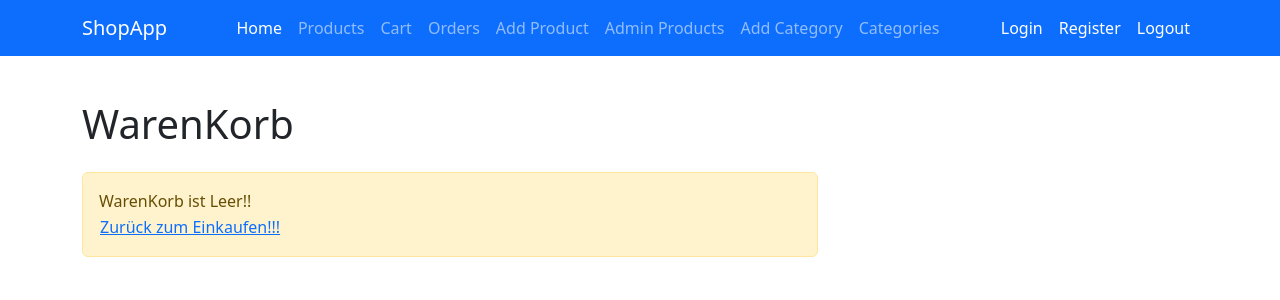
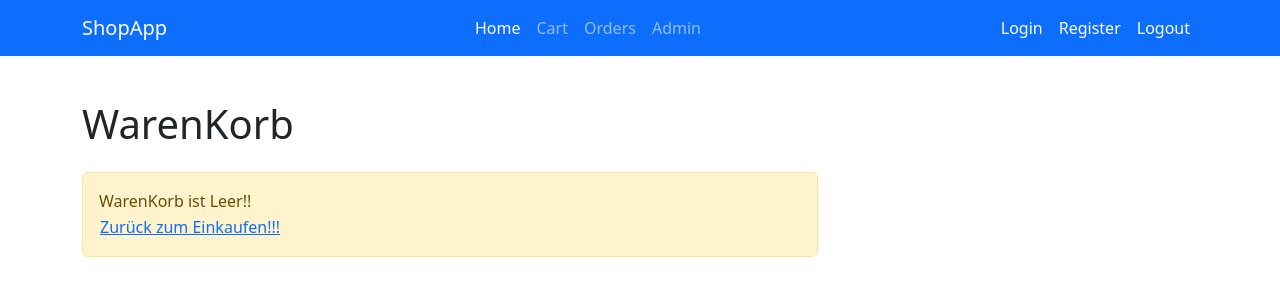
Before and after one commit to sbrycbc/my-shop-app, an Angular app: page /cart in a window 1280 px wide. Shown: the top 300 px of the page. Built offline with nearby package versions, Linux system fonts and the light colour scheme.

Commit message:
added auth component and updated navbar link...

```diff
--- a/data.json
+++ b/data.json
@@ -97,6 +97,32 @@
       "phone": "456677",
       "email": "test@mail.com",
       "city": "adana"
+    },
+    {
+      "id": "49a7",
+      "cart": {
+        "items": [
+          {
+            "product": {
+              "id": "1",
+              "name": "Samsung S5",
+              "price": 1000,
+              "imageUrl": "1.png.png",
+              "description": "gut",
+              "category": "Handy"
+            },
+            "quantity": 2
+          }
+        ],
+        "itemCount": 2,
+        "total": 2000
+      },
+      "isSent": false,
+      "name": "user deneme",
+      "email": "deneme@mail.com",
+      "address": "adana",
+      "phone": "0658475297",
+      "city": "berlin"
     }
   ]
 }
--- /dev/null
+++ b/src/app/admin/admin.component.html
@@ -0,0 +1,3 @@
+<div class="bg-primary p-2 text-white">
+    Admin Placeholder
+</div>
--- /dev/null
+++ b/src/app/admin/auth/auth.component.html
@@ -0,0 +1 @@
+<p>auth works!</p>
--- a/src/app/app.module.ts
+++ b/src/app/app.module.ts
@@ -19,6 +19,7 @@
       { path: 'shop', component: ShopComponent },
       { path: 'cart', component: CartDetailComponent },
       { path: 'checkout', component: CheckoutComponent },
+      { path: 'admin', loadChildren:() => import ( './admin/admin.module').then(m=>m.AdminModule) },
       { path: '**', redirectTo: '/shop'}
     ])
   ],
--- a/src/app/shop/navbar/navbar.component.html
+++ b/src/app/shop/navbar/navbar.component.html
@@ -6,25 +6,13 @@
                 <a routerLink="/shop" class="nav-link active">Home</a>
             </li>
             <li class="navbar-nav">
-                <a  routerLink="/shop" class="nav-link ">Products</a>
-            </li>
-            <li class="navbar-nav">
                 <a  routerLink="/cart" class="nav-link ">Cart</a>
             </li>
             <li class="navbar-nav">
                 <a  routerLink="/shop" class="nav-link ">Orders</a>
             </li>
             <li class="navbar-nav">
-                <a  routerLink="/shop" class="nav-link ">Add Product</a>
-            </li>
-            <li class="navbar-nav">
-                <a  routerLink="/shop" class="nav-link ">Admin Products</a>
-            </li>
-            <li class="navbar-nav">
-                <a  routerLink="/shop" class="nav-link ">Add Category</a>
-            </li>
-            <li class="navbar-nav">
-                <a  routerLink="/shop" class="nav-link ">Categories</a>
+                <a  routerLink="/admin" class="nav-link ">Admin</a>
             </li>
         </ul>
         <ul class="navbar-nav ml-auto">
```
Also changed, not shown: src/app/admin/admin-routing.module.ts (added, +18 -0 lines), src/app/admin/admin.component.ts (added, +9 -0 lines), src/app/admin/admin.module.ts (+18 -0 lines), src/app/admin/auth/auth.component.ts (added, +10 -0 lines), src/app/admin/auth/auth.component.css (added), 1 other file (tests, documents, lock files or other folders).
